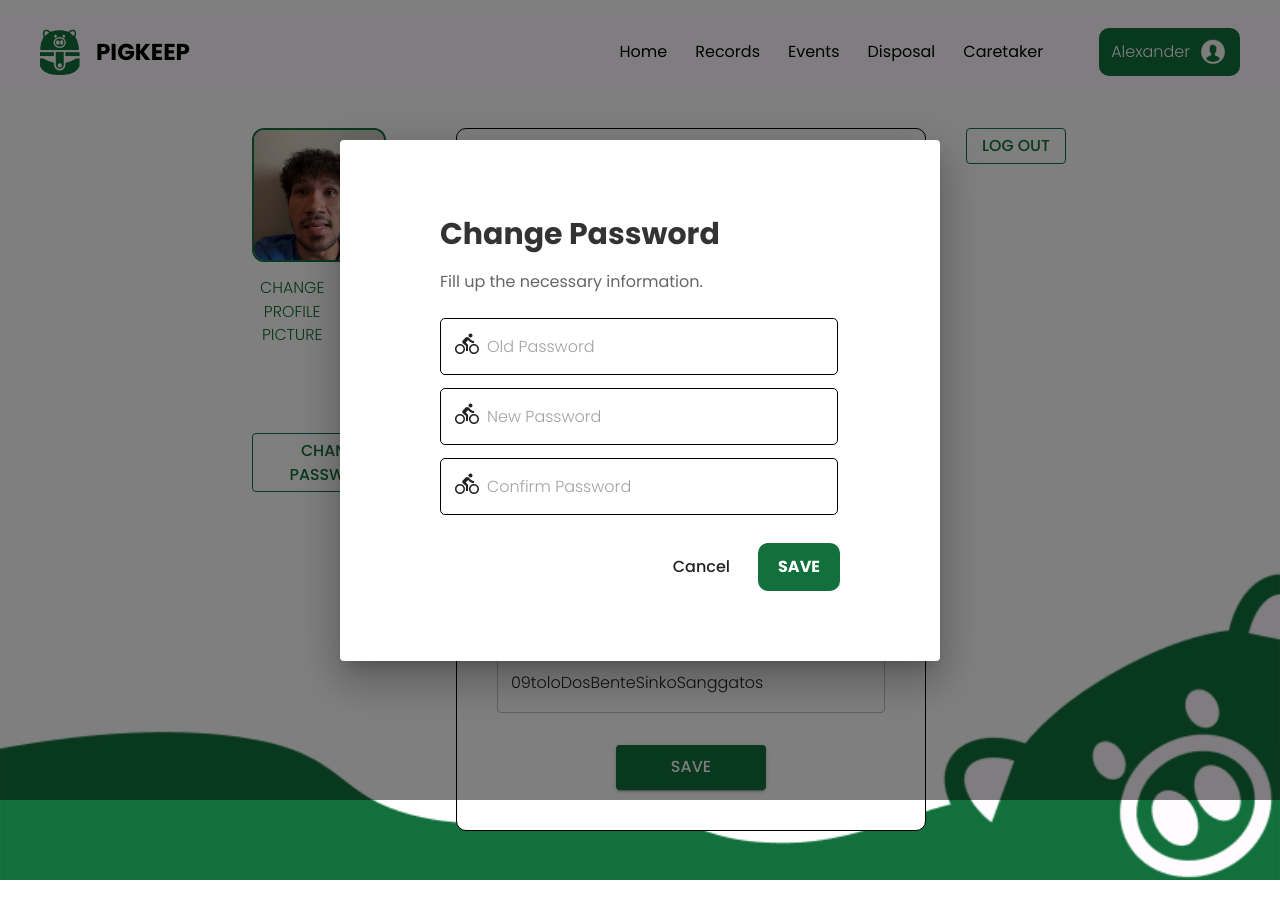
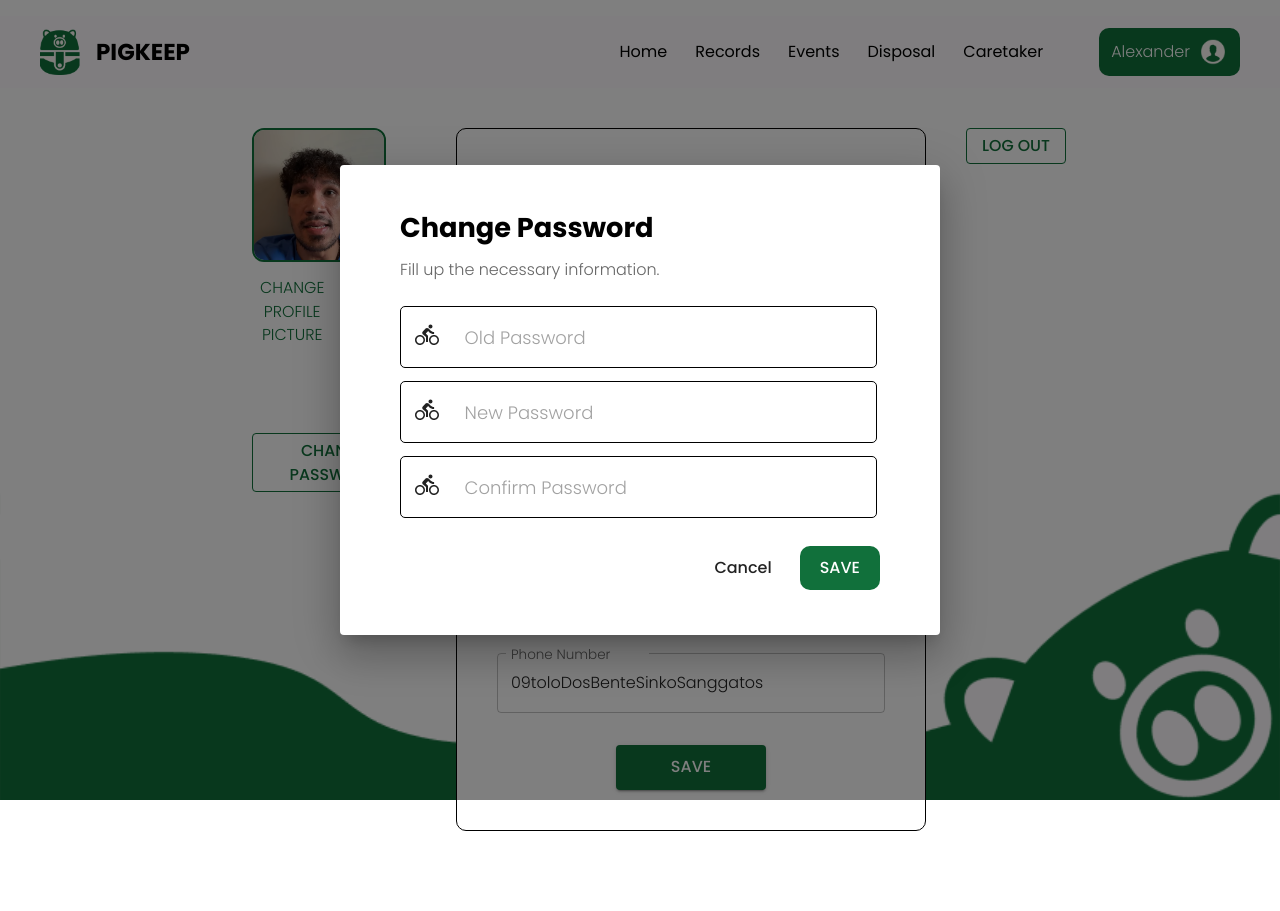
Before and after one commit to jlexm/pigkeep, a React (Vite) app in the folder admin/: page /profile in a window 1280 px wide. Both pictures are taken after a click on the button "CHANGE PASSWORD". Built offline with nearby package versions, Linux system fonts and the light colour scheme.

Commit message:
web_responsiveness_missingPig

```diff
--- a/admin/src/components/Profile/EditProfile.tsx
+++ b/admin/src/components/Profile/EditProfile.tsx
@@ -174,8 +174,8 @@ const ProfileEditForm: React.FC<ProfileEditFormProps> = () => {
             variant="contained"
             onClick={handleSubmit}
             sx={{
-              width: { xs: 90, sm: 100, md: 120, lg: 150 },
-              height: { xs: 35, sm: 40, md: 45 },
+              width: { xs: 140, sm: 200, md: 120, lg: 150 },
+              height: { xs: 30, sm: 40, md: 45 },
               backgroundColor: '#11703b',
             }}
           >
--- a/admin/src/components/Profile/Profile.css
+++ b/admin/src/components/Profile/Profile.css
@@ -22,16 +22,9 @@
   justify-content: end;
 }
 
-.bottgreen {
-    display: flex;
+.responsiveImage {
   position: absolute;
-    bottom: 0;
-    right: 0;
-    width: 100%;
-    inset-area: y-end;
-    margin-bottom: -5rem;
+  right: 0px;
+  bottom: 0px;
+  z-index: -1;
 }
-
-.responsiveImage {
-    width: 100%;
-}
--- a/admin/src/modals/ReusableDialogBox.tsx
+++ b/admin/src/modals/ReusableDialogBox.tsx
@@ -1,4 +1,4 @@
-import React, { ReactNode } from 'react';
+import React, { ReactNode } from 'react'
 import {
   Button,
   Dialog,
@@ -8,16 +8,19 @@ import {
   Grid2,
   TextField,
   InputAdornment,
-} from '@mui/material'; // Import necessary components
+  ThemeProvider,
+  Typography,
+} from '@mui/material' // Import necessary components
+import theme from '../Theme'
 
 interface ReusableDialogBoxProps {
-  title: string; // Title must be a string
-  description: string; // Description must be a string
-  formFields: { placeholder: string; icon: ReactNode }[]; // Array of objects with placeholders and icons
-  onSave: () => void; // Callback function for saving
-  onCancel: () => void; // Callback function for canceling/closing the dialog
-  saveButtonText?: string; // Optional text for the save button (default: "Save")
-  saveButtonColor?: string; // Optional color for the save button (default: green)
+  title: string // Title must be a string
+  description: string // Description must be a string
+  formFields: { placeholder: string; icon: ReactNode }[] // Array of objects with placeholders and icons
+  onSave: () => void // Callback function for saving
+  onCancel: () => void // Callback function for canceling/closing the dialog
+  saveButtonText?: string // Optional text for the save button (default: "Save")
+  saveButtonColor?: string // Optional color for the save button (default: green)
 }
 
 const ReusableDialogBox: React.FC<ReusableDialogBoxProps> = ({
@@ -30,8 +33,19 @@ const ReusableDialogBox: React.FC<ReusableDialogBoxProps> = ({
   saveButtonColor = '#11703b', // Default button color
 }) => {
   return (
+    <ThemeProvider theme={theme}>
       <Dialog open>
-      <Box sx={{ padding: '70px 100px ' }}> {/* Adjust width as needed */}
+        <Box
+          sx={{
+            padding: {
+              xs: '20px 30px',
+              sm: '30px 55px',
+              md: '30px 60px',
+              lg: '45px 60px',
+              xl: '60px 90px ',
+            },
+          }}
+        >
           <DialogTitle
             sx={{
               fontWeight: 'bold',
@@ -42,25 +56,32 @@ const ReusableDialogBox: React.FC<ReusableDialogBoxProps> = ({
               color: '#333',
             }}
           >
+            <Typography variant="h5" fontWeight={600} color="black">
               {title}
+            </Typography>
           </DialogTitle>
-        <DialogContent sx={{ padding: 0 }}> {/* Removed padding */}
-          <Grid2 container spacing={0} sx={{ padding: 0 }}> {/* Use Grid2 for layout */}
-            <Grid2 size={12}> {/* Full width for the description */}
+          <DialogContent sx={{ padding: 0 }}>
+            <Grid2 container spacing={0} sx={{ padding: 0 }}>
+              <Grid2 size={12}>
                 <Box
                   sx={{
-                  fontSize: '16px',
                     color: '#666',
                     marginBottom: '24px',
                     textAlign: 'start',
                   }}
                 >
-                {description}
+                  <Typography variant="body1">{description}</Typography>
                 </Box>
               </Grid2>
               {formFields.map((field, index) => (
-              <Grid2 size={12} key={index}> {/* Full width for each form field */}
-                <Box sx={{ width: '99%', height: '55px', paddingBottom: '15px' }}>
+                <Grid2 size={12} key={index}>
+                  <Box
+                    sx={{
+                      width: '99%',
+                      height: 'clamp(35px, 5vw, 60px)',
+                      paddingBottom: '15px',
+                    }}
+                  >
                     <TextField
                       placeholder={field.placeholder}
                       variant="outlined"
@@ -68,35 +89,44 @@ const ReusableDialogBox: React.FC<ReusableDialogBoxProps> = ({
                       InputProps={{
                         startAdornment: (
                           <InputAdornment position="start">
-                          <Box sx={{ color: '#222222' }}>{field.icon}</Box> {/* Change icon color to black */}
+                            <Box
+                              sx={{
+                                color: '#222222',
+                                fontSize: 'clamp(18px, 2vw, 24px)',
+                              }}
+                            >
+                              {field.icon}
+                            </Box>
                           </InputAdornment>
                         ),
-                      // Add placeholder styling
                         sx: {
-                        '&::placeholder': {
-                          color: '#222222', // Set the desired darker placeholder color here
+                          fontSize: 'clamp(14px, 1.5vw, 18px)',
+                          '& input': {
+                            padding: { xs: 1, sm: 1.2, md: 1.9, lg: 2.2 },
                           },
                         },
                       }}
                       sx={{
-                      height: '100%', // Ensure the TextField takes full height
-                      border: '1px solid black', // Set border weight and color
-                      borderRadius: '5px', // Optional: add border radius
+                        height: '100%',
+                        border: '1px solid black',
+                        borderRadius: '5px',
                         '& .MuiOutlinedInput-notchedOutline': {
-                        border: 'none', // Remove default outline
+                          border: 'none',
                         },
                         '&:hover .MuiOutlinedInput-notchedOutline': {
-                        border: '2px solid #11703b', // Change border on hover
+                          border: '2px solid #11703b',
                         },
                         '&.Mui-focused .MuiOutlinedInput-notchedOutline': {
-                        border: '2px solid #11703b', // Change border on focus
+                          border: '2px solid #11703b',
                         },
                       }}
                     />
                   </Box>
                 </Grid2>
               ))}
-            <Grid2 size={12}> {/* Full width for the buttons */}
+              <Grid2 size={12}>
+                {' '}
+                {/* Full width for the buttons */}
                 <Box
                   sx={{
                     display: 'flex',
@@ -113,7 +143,14 @@ const ReusableDialogBox: React.FC<ReusableDialogBoxProps> = ({
                       marginRight: '20px',
                     }}
                   >
+                    <Typography
+                      sx={{
+                        fontWeight: 500,
+                        fontSize: 'clamp(13px, 1vw + 5px, 16px)',
+                      }}
+                    >
                       Cancel
+                    </Typography>
                   </Button>
                   <Button
                     onClick={onSave}
@@ -126,7 +163,14 @@ const ReusableDialogBox: React.FC<ReusableDialogBoxProps> = ({
                       padding: '10px 20px',
                     }}
                   >
+                    <Typography
+                      sx={{
+                        fontWeight: 500,
+                        fontSize: 'clamp(11px, 1vw + 5px, 16px)',
+                      }}
+                    >
                       {saveButtonText}
+                    </Typography>
                   </Button>
                 </Box>
               </Grid2>
@@ -134,7 +178,8 @@ const ReusableDialogBox: React.FC<ReusableDialogBoxProps> = ({
           </DialogContent>
         </Box>
       </Dialog>
-  );
-};
+    </ThemeProvider>
+  )
+}
 
-export default ReusableDialogBox;
+export default ReusableDialogBox
--- a/admin/src/pages/Login.tsx
+++ b/admin/src/pages/Login.tsx
@@ -47,14 +47,14 @@ const Login = () => {
         src={tl}
         alt="topLeft"
         className="loginTopLeft"
-        sx={{ width: { xs: 0, md: 400, lg: 520, xl: 560 } }}
+        sx={{ width: { xs: 400, sm: 500, md: 550, lg: 590, xl: 690 } }}
       />
       <Box
         component="img"
         src={br}
         alt="bottomRight"
         className="loginBottRight"
-        sx={{ width: { xs: 0, md: 410, lg: 450, xl: 560 } }}
+        sx={{ width: { xs: 350, sm: 500, md: 510, lg: 610, xl: 660 } }}
       />
 
       <Grid2
@@ -101,21 +101,24 @@ const Login = () => {
             {/* Username TextField */}
             <TextField
               fullWidth
-              margin="normal"
               label="Username"
               variant="outlined"
               sx={{
-                height: 40,
+                height: 'clamp(40px, 4vw, 60px)',
+                marginBottom: { xs: '12px', lg: '1px' },
                 '& .MuiInputBase-root': {
-                  height: '45px', // Adjust the input field height
+                  height: '45px',
+                  '& input': {
+                    padding: 0,
+                  },
                 },
                 '& .MuiInputLabel-root': {
-                  top: '-5px', // Adjust label position
+                  top: '-5px',
                 },
               }}
               InputProps={{
                 sx: {
-                  padding: '5px 10px', // Adjust padding for smaller height
+                  padding: '5px 10px',
                 },
               }}
             />
@@ -123,22 +126,25 @@ const Login = () => {
             {/* Password TextField with Eye Icon */}
             <TextField
               fullWidth
-              margin="normal"
               label="Password"
               type={showPassword ? 'text' : 'password'}
               variant="outlined"
               sx={{
-                height: 40,
+                height: 'clamp(40px, 4vw, 60px)',
+                marginBottom: { md: '12px', lg: '1px' },
                 '& .MuiInputBase-root': {
-                  height: '45px', // Adjust the input field height
+                  height: '45px',
+                  '& input': {
+                    padding: 0,
+                  },
                 },
                 '& .MuiInputLabel-root': {
-                  top: '-5px', // Adjust label position
+                  top: '-5px',
                 },
               }}
               InputProps={{
                 sx: {
-                  padding: '5px 10px', // Adjust padding for smaller height
+                  padding: '5px 10px',
                 },
                 endAdornment: (
                   <InputAdornment position="end">
--- a/admin/src/pages/Profile.tsx
+++ b/admin/src/pages/Profile.tsx
@@ -46,7 +46,7 @@ const Profile = () => {
     <ThemeProvider theme={theme}>
       <Grid2
         container
-        spacing={5}
+        spacing={{xs:0, md:5}}
         sx={{
           paddingX: { xs: 2, sm: 4, lg: 6, xl: 7 },
           paddingTop: 5,
@@ -108,7 +108,10 @@ const Profile = () => {
         <Grid2
           size={{ xs: 12, md: 5 }}
           className="edit"
-          sx={{ backgroundColor: 'white', borderStyle: {xs: 'none', md: 'solid'}}}
+          sx={{
+            backgroundColor: 'white',
+            borderStyle: { xs: 'none', md: 'solid' },
+          }}
         >
           <Grid2>
             <Typography variant="h4" fontWeight={500}>
@@ -151,13 +154,13 @@ const Profile = () => {
           </Grid2>
         </Grid2>
 
-        <Box className="bottgreen">
         <Box
           component="img"
           src={bottwave}
           alt="Huge Pig"
           className="responsiveImage"
           zIndex={-1}
+          width={'100%'}
           sx={{
             display: {
               xs: 'none',
@@ -165,7 +168,6 @@ const Profile = () => {
             },
           }}
         />
-        </Box>
       </Grid2>
       {/* ReusableDialogBox to be shown when openDialog is true */}
       {openDialog && (
```
Lines whose indentation alone changed are shown as unchanged.
